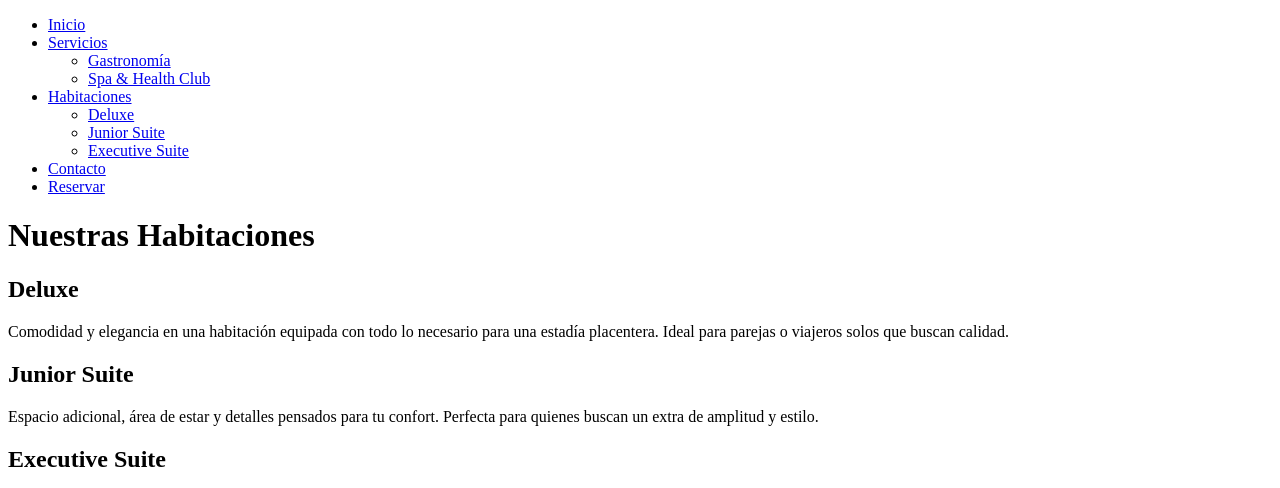
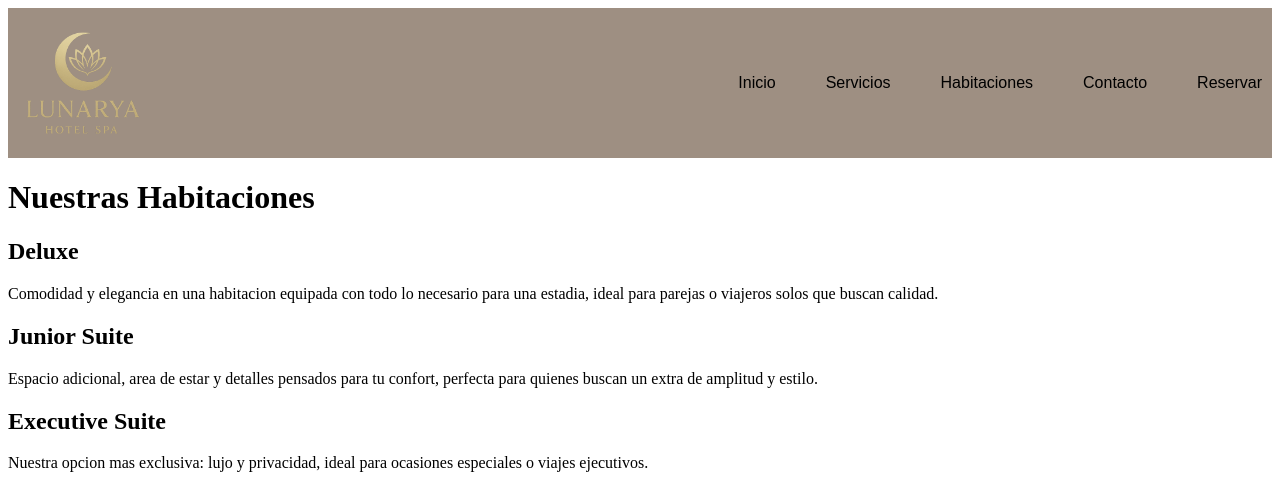
Before and after one commit to Alexis-busta74/Lunarya-Hotel-Spa, a Python web app: template templates/habitaciones.html in a window 1280 px wide. Shown: the top 488 px of the page. Run offline with Jinja, Linux system fonts and the light colour scheme; the template is opened without the code that fills it, so the values that code supplies are empty.

Commit message:
mejora de menu

```diff
--- a/style.css
+++ b/style.css
@@ -0,0 +1,50 @@
+nav {
+    display: flex;
+    align-items: center;
+    justify-content: space-between;
+    background-color: #9e8f82;
+    font-family: sans-serif;
+}
+
+.logo {
+    height: 150px;
+}
+
+.menu {
+    list-style: none;
+    display: flex;
+    gap: 30px;
+}
+
+.menu li {
+    position: relative;
+}
+
+.menu a {
+    text-decoration: none;
+    color: #000;
+    padding: 10px;
+    display: block;
+}
+
+.menu li ul {
+    position: absolute;
+    top: 100%;
+    left: 0;
+    display: none;
+    background-color: white;
+    box-shadow: 0px 4px 6px rgba(0,0,0,0.1);
+    list-style: none;
+    padding: 0;
+    margin: 0;
+    min-width: 150px;
+    z-index: 1000;
+}
+
+.menu li ul li a {
+    padding: 10px;
+}
+
+.submenu:hover ul {
+    display: block;
+}
--- a/templates/habitaciones.html
+++ b/templates/habitaciones.html
@@ -8,11 +8,13 @@
     <title>Habitaciones - Lunarya</title>
 </head>
 <body>
+<header>
     <nav>
-        <ul>
+        <img src="../imagenes/Lunarya.png" alt="Logo hotel" class="logo">
+    <ul class="menu">
         <li><a href="../index.html">Inicio</a></li>
 
-            <li>
+        <li class="submenu">
             <a href="./servicios.html">Servicios</a>
         <ul>
             <li><a href="#">Gastronomía</a></li>
@@ -20,7 +22,7 @@
         </ul>
         </li>
 
-            <li>
+        <li class="submenu">
         <a href="./habitaciones.html">Habitaciones</a>
         <ul>
             <li><a href="#">Deluxe</a></li>
@@ -33,23 +35,23 @@
         <li><a href="./reservar.html">Reservar</a></li>
     </ul>
     </nav>
-
+</header>
     <main>
         <h1>Nuestras Habitaciones</h1>
 
         <section>
             <h2>Deluxe</h2>
-            <p>Comodidad y elegancia en una habitación equipada con todo lo necesario para una estadía placentera. Ideal para parejas o viajeros solos que buscan calidad.</p>
+            <p>Comodidad y elegancia en una habitacion equipada con todo lo necesario para una estadia, ideal para parejas o viajeros solos que buscan calidad.</p>
         </section>
 
         <section>
             <h2>Junior Suite</h2>
-            <p>Espacio adicional, área de estar y detalles pensados para tu confort. Perfecta para quienes buscan un extra de amplitud y estilo.</p>
+            <p>Espacio adicional, area de estar y detalles pensados para tu confort, perfecta para quienes buscan un extra de amplitud y estilo.</p>
         </section>
 
         <section>
             <h2>Executive Suite</h2>
-            <p>Nuestra opción más exclusiva: lujo, privacidad y vistas panorámicas. Ideal para ocasiones especiales, viajes ejecutivos o escapadas de relax total.</p>
+            <p>Nuestra opcion mas exclusiva: lujo y privacidad, ideal para ocasiones especiales o viajes ejecutivos.</p>
         </section>
 
         <div>
```
Also changed, not shown: index.html (+16 -7 lines), templates/contacto.html (+11 -6 lines), templates/reservar.html (+9 -3 lines), templates/servicios.html (+9 -3 lines), imagenes/Reception.jpg (added). Lines whose indentation alone changed are shown as unchanged.
